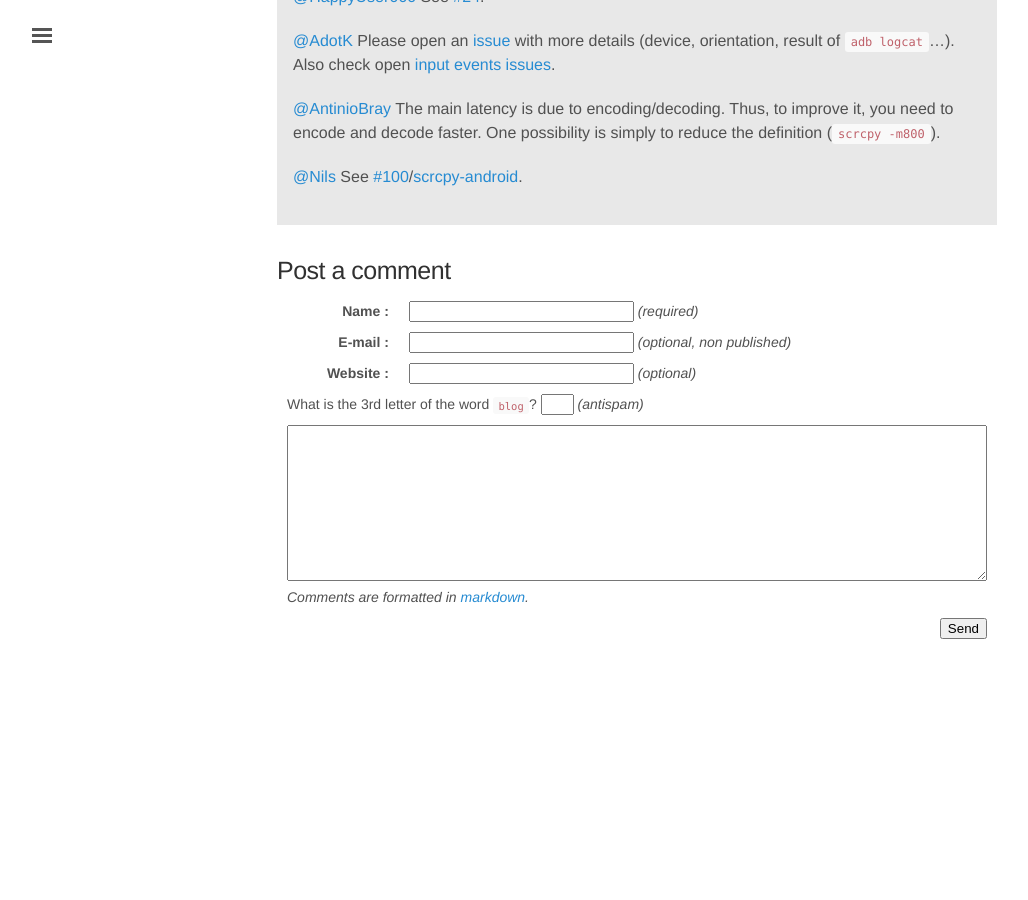
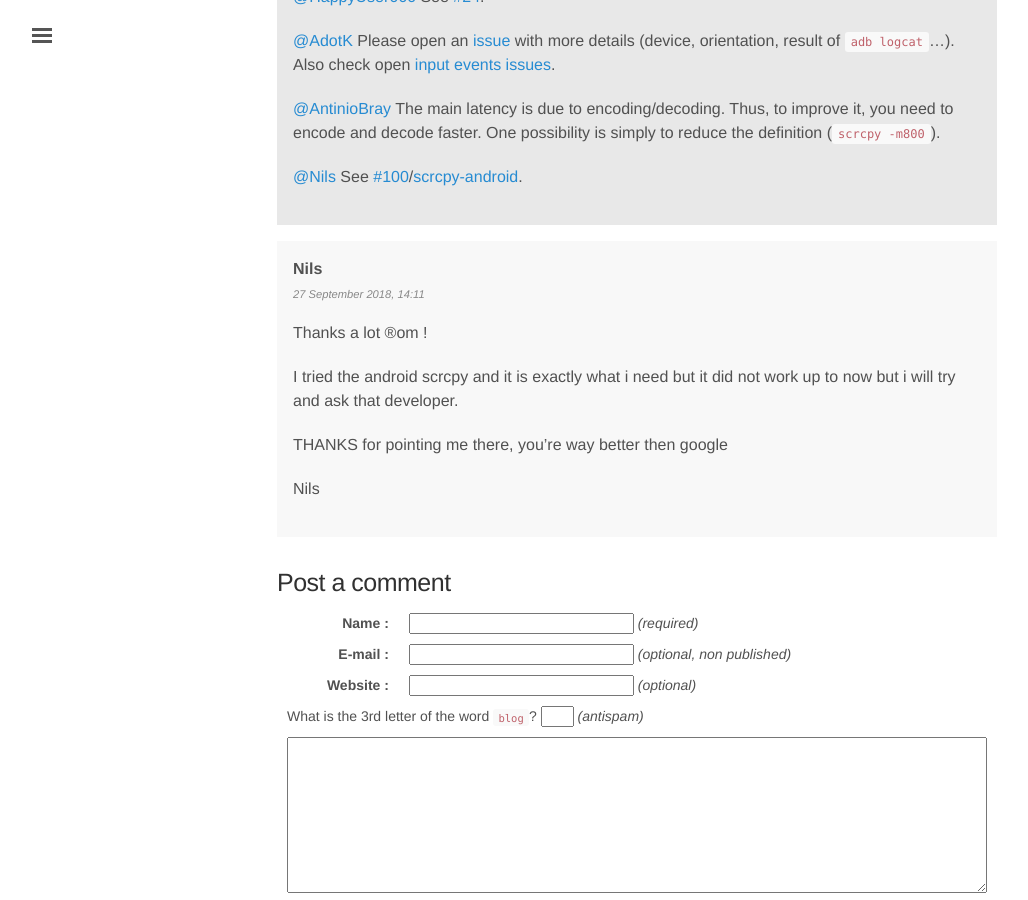
Before and after one commit to rom1v/blog.rom1v.com, a Jekyll site: the page built from _posts/2018-03-08-introducing-scrcpy.md, in a window 1280 px wide and 900 px high, scrolled down 22854 px. Shown: the whole window, without its empty margins (3-1031 px from the left). Built offline with Jekyll 4.4.1, drawn with Linux system fonts in a browser that asks for light colours; before the commit the page ends 23518 px from its top, so only the background shows below that.

Commit message:
Publish cmoment 55 for scrcpy

```diff
--- a/_data/comments-2018-03-introducing-scrcpy.yaml
+++ b/_data/comments-2018-03-introducing-scrcpy.yaml
@@ -564,3 +564,15 @@
 
     [#100]: https://github.com/Genymobile/scrcpy/issues/100
     [scrcpy-android]: https://gitlab.com/las2mile/scrcpy-android
+- id: 55
+  author: Nils
+  date: 2018-09-27 14:11:07+02:00
+  contents: |
+    Thanks a lot ®om !
+
+    I tried the android scrcpy and it is exactly what i need but it did not work
+    up to now but i will try and ask that developer.
+
+    THANKS for pointing me there, you're way better then google
+
+    Nils
```
